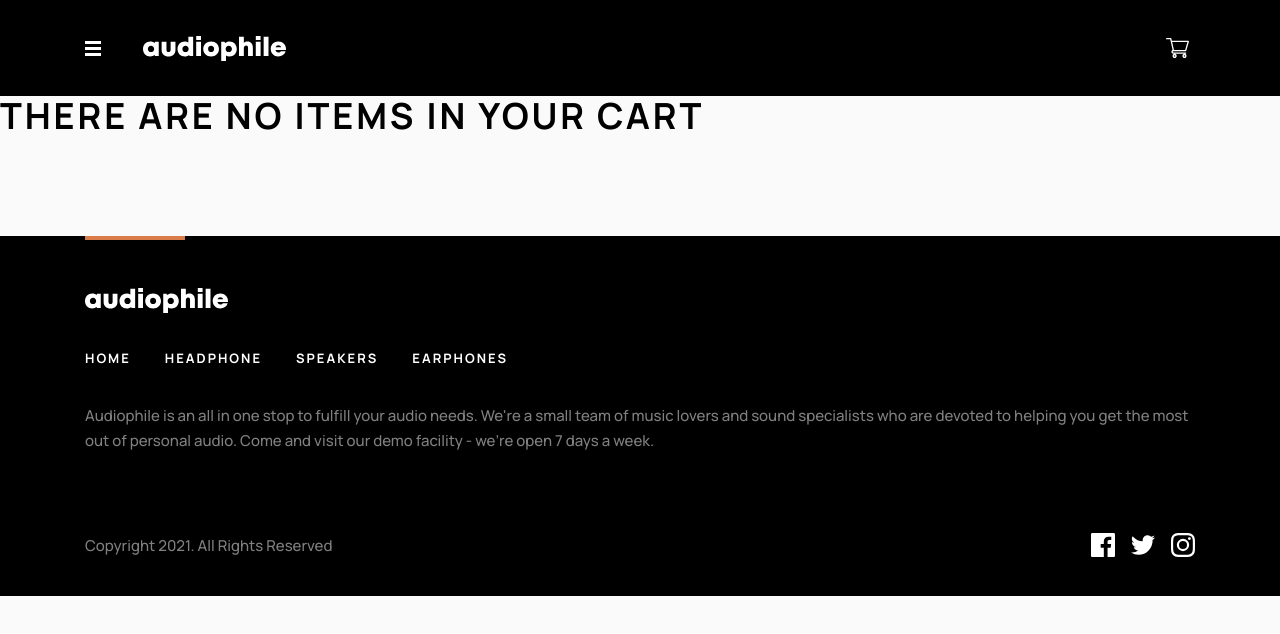
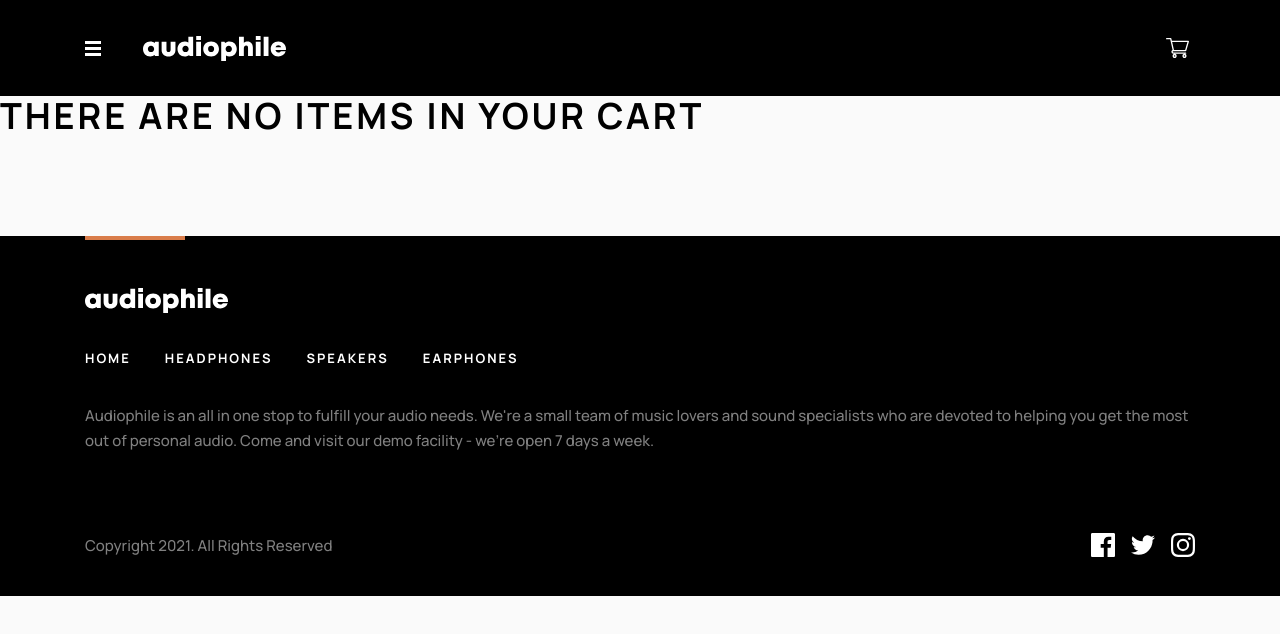
Before and after one commit to satrop/audiophile, a React (Vite) app: page /#/checkout in a window 1280 px wide. Shown: the top 634 px of the page. Built offline with nearby package versions, Linux system fonts and the light colour scheme.

Commit message:
Small fixes

```diff
--- a/src/SASS/elements/product-details.scss
+++ b/src/SASS/elements/product-details.scss
@@ -8,23 +8,9 @@
 			'text-box-1'
 			'text-box-2';
 
-		// > * {
-		// 	margin-top: 5.1rem;
-		// }
-
-		// @include u.breakpoint(md) {
-		// 	> * {
-		// 		margin-top: 7.5rem;
-		// 	}
-		// }
-
 		@include u.breakpoint(lg) {
 			grid-auto-columns: 57.207207% 1fr;
 			grid-template-areas: 'text-box-1 text-box-2';
-
-			// > * {
-			// 	margin-top: 10rem;
-			// }
 		}
 
 		.product-info--feature {
@@ -92,12 +78,16 @@
 				background-color: transparent;
 				color: var(--clr-n-200);
 				opacity: 0.25;
-				transition: call var(--trans-dur);
+				transition: all var(--trans-dur);
 				cursor: pointer;
 
 				&:hover {
 					opacity: 1;
 					color: var(--clr-p-100);
+				}
+
+				&:focus {
+					opacity: 1;
 				}
 			}
 		}
@@ -165,7 +155,7 @@
 	opacity: 0.5;
 	text-decoration: none;
 	margin-top: 1rem;
-    display: inline-block;
+	display: inline-block;
 
 	@include u.breakpoint(md) {
 		margin-top: 2.063rem;
@@ -241,9 +231,9 @@
 			flex-direction: column;
 			margin-bottom: 3.5rem;
 
-            @include u.breakpoint(md) {
-                margin-bottom: 0;
-            }
+			@include u.breakpoint(md) {
+				margin-bottom: 0;
+			}
 
 			picture {
 				margin-bottom: 1rem;
--- a/src/components/Footer/Footer.jsx
+++ b/src/components/Footer/Footer.jsx
@@ -19,7 +19,7 @@ const Footer = () => {
 							<Link to="/">Home</Link>
 						</li>
 						<li>
-							<Link to="/headphone">Headphone</Link>
+							<Link to="/headphones">Headphones</Link>
 						</li>
 						<li>
 							<Link to="/speakers">Speakers</Link>
--- a/src/index.scss
+++ b/src/index.scss
@@ -112,13 +112,17 @@ select {
 	}
 }
 
-a {
+a,
+.add-to-cart,
+.button-group .control,
+.socials ul li a {
 	transition: all var(--trans-dur);
+
+	&:focus {
+		outline-offset: 10px;
+		outline: dashed;
+		outline-width: 2px;
+		outline-color: var(--clr-p-100);
+		opacity: 1;
+	}
 }
-
-a:focus {
-	outline-offset: 10px;
-	outline: dashed;
-	outline-width: 2px;
-	outline-color: var(--clr-p-100);
-}
--- a/src/pages/ProductDetail.jsx
+++ b/src/pages/ProductDetail.jsx
@@ -125,7 +125,7 @@ function ProductDetail() {
 								</button>
 							</div>
 							<button
-								className="button"
+								className="button add-to-cart"
 								onClick={() =>
 									cart.addOneToCart(thisProduct.id)
 								}>
```
